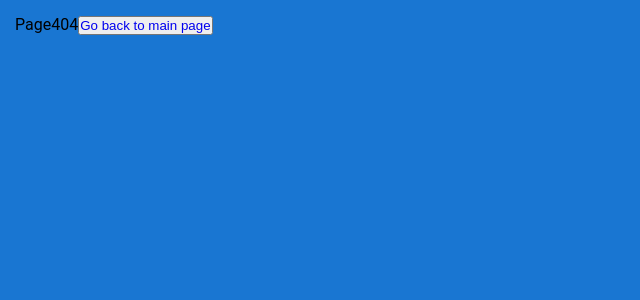
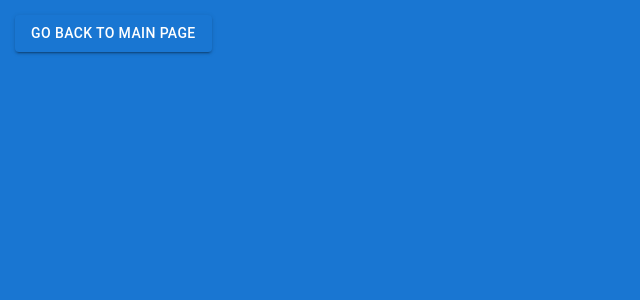
Before and after one commit to krystianklimczak/goit-react-hw-08-phonebook, a React (Create React App) app: page / in a window 1280 px wide. Shown: the top 300 px of the page, without its empty margins (0-640 px from the left). Built offline with nearby package versions, Linux system fonts and the light colour scheme.

Commit message:
update page404 button (still working on)

```diff
--- a/src/components/page404/Page404.jsx
+++ b/src/components/page404/Page404.jsx
@@ -1,13 +1,13 @@
+import { Button } from '@mui/material';
 import React from 'react';
 import { Link } from 'react-router-dom';
 
 export default function Page404() {
   return (
     <div>
-      Page404
-      <button>
-        <Link to="/goit-react-hw-08-phonebook">Go back to main page</Link>
-      </button>
+      <Link to="/goit-react-hw-08-phonebook">
+        <Button variant="contained">Go back to main page</Button>
+      </Link>
     </div>
   );
 }
```
